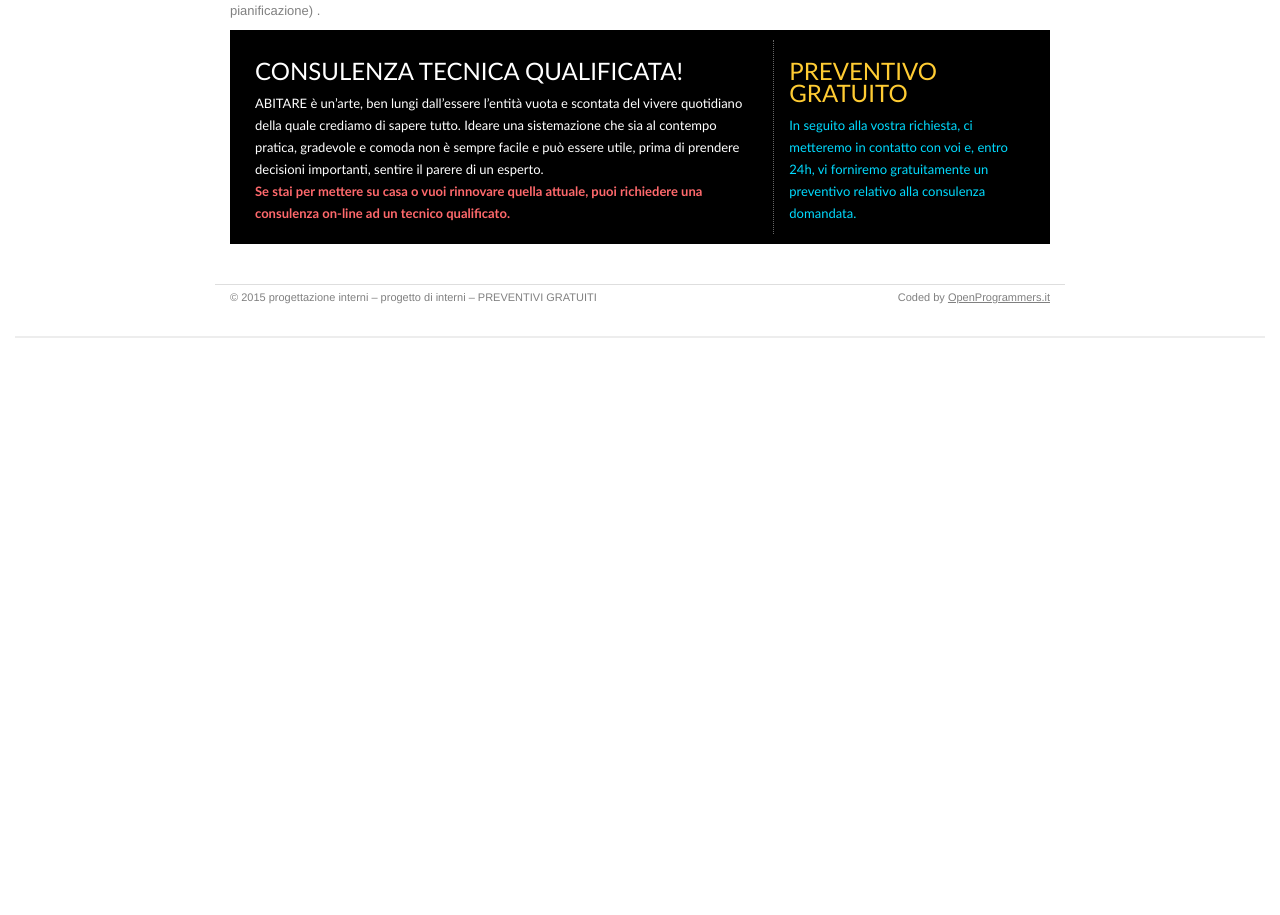
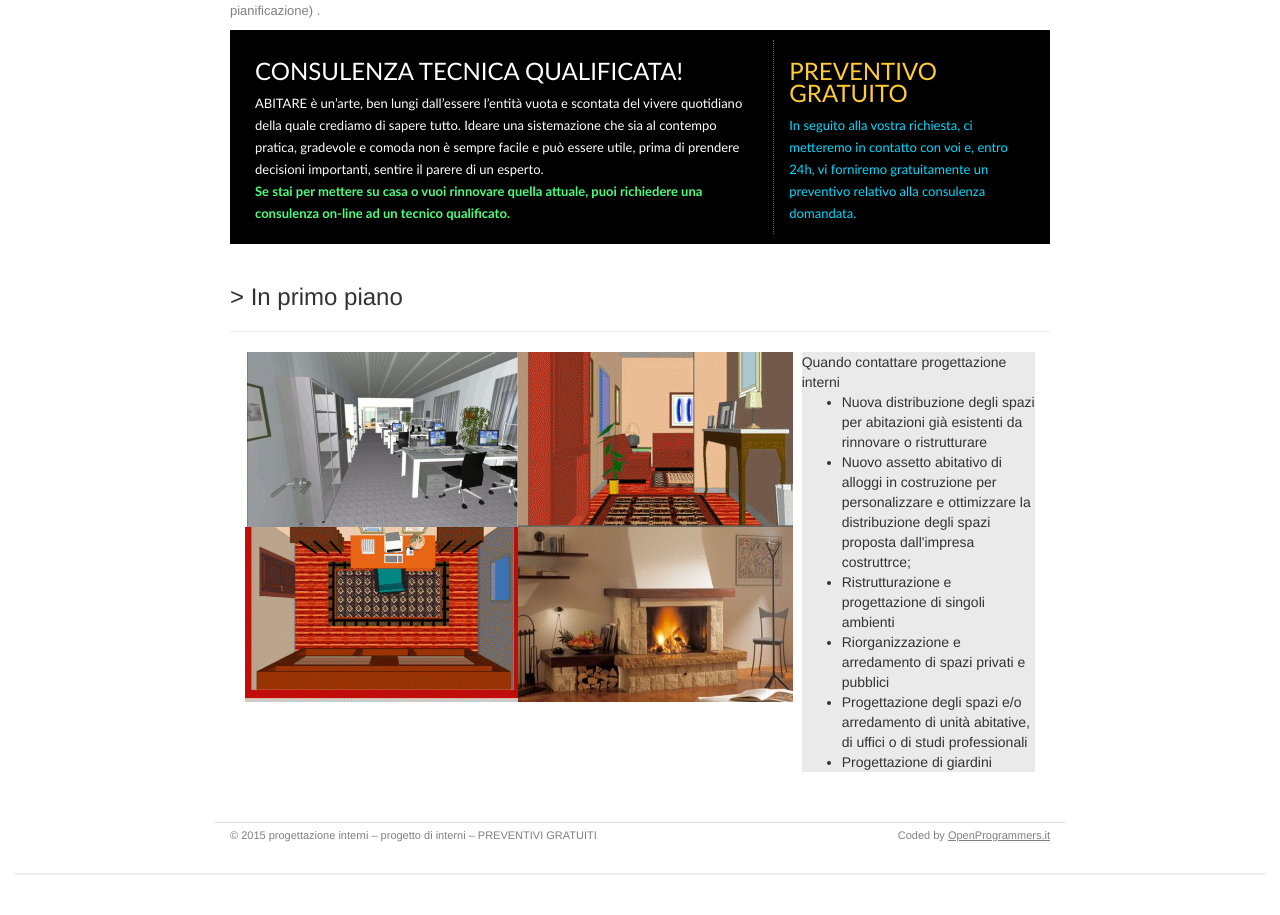
Before and after one commit to FrancescoBorzi/progettazione-interni, a PHP site: page / in a window 1280 px wide. Shown: the part 452-1367 px from the top of the page. Before the commit the page ends 790 px from the top, so only its background shows below. Run offline with PHP 8.4, Linux system fonts and the light colour scheme.

Commit message:
home bottom (incompleta)

```diff
--- a/css/style.css
+++ b/css/style.css
@@ -67,9 +67,12 @@ h5 {
 
 /* Home */
 
+.home-bottom {
+  margin-right: 15px;
+  margin-left: 15px;
+}
+
 .home-black {
-  margin-right: 0;
-  margin-left: 0;
   padding: 10px;
 
   background-color: #000;
@@ -82,7 +85,7 @@ h5 {
 }
 
 .home-black p strong {
-  color: #FF696C;
+  color: #4AFF7E;
 }
 
 .home-black .titolo {
@@ -100,6 +103,11 @@ h5 {
 
 .riquadro-destro .testo {
   color: #00DBFF;
+}
+
+.riquadro-grigio {
+  margin-left: 10px;
+  background-color: #EAEAEA;
 }
 
 
--- a/partials/home-bottom.html
+++ b/partials/home-bottom.html
@@ -1,3 +1,5 @@
+<div class="home-bottom">
+
   <div class="row home-black">
     <div class="col-xs-8">
       <p class="h3 titolo">Consulenza tecnica qualificata!</p>
@@ -9,3 +11,41 @@
       <p class="testo">In seguito alla vostra richiesta, ci metteremo in contatto con voi e, entro 24h, vi forniremo gratuitamente un preventivo relativo alla consulenza domandata.</p>
     </div>
   </div>
+
+  <br>
+
+  <div class="row">
+    <p class="h3">> In primo piano</p>
+    <hr>
+    <div class="col-sm-8">
+      <div class="row">
+        <div class="col-sm-6"><img src="img/18-275x175.png"></div>
+        <div class="col-sm-6"><img src="img/soggiorno-275x175.gif"></div>
+        <div class="col-sm-6"><img src="img/vista_alto-275x175.gif"></div>
+        <div class="col-sm-6"><img src="img/camino-275x175.jpg"></div>
+      </div>
+    </div>
+    <div class="col-sm-4">
+      <div class="riquadro-grigio hidden-xs">
+        Quando contattare progettazione interni
+        <ul>
+
+          <li>Nuova distribuzione degli spazi per abitazioni già esistenti da rinnovare o ristrutturare</li>
+
+          <li>Nuovo assetto abitativo di alloggi in costruzione per personalizzare e ottimizzare la distribuzione degli spazi proposta dall'impresa costruttrce;</li>
+
+          <li>Ristrutturazione e progettazione
+            di singoli ambienti</li>
+
+          <li>Riorganizzazione e arredamento
+            di spazi privati e pubblici</li>
+
+          <li>Progettazione degli spazi e/o arredamento di unità abitative, di uffici o di studi professionali</li>
+
+          <li>Progettazione di giardini</li>
+        </ul>
+      </div>
+    </div>
+  </div>
+
+</div>
```
Also changed, not shown: img/18-275x175.png (added), img/camino-275x175.jpg (added), img/soggiorno-275x175.gif (added), img/vista_alto-275x175.gif (added). Lines whose indentation alone changed are shown as unchanged.
